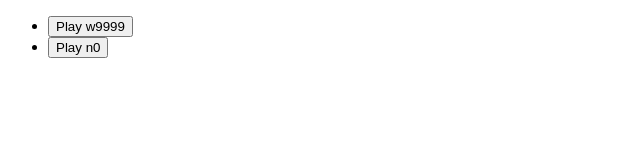
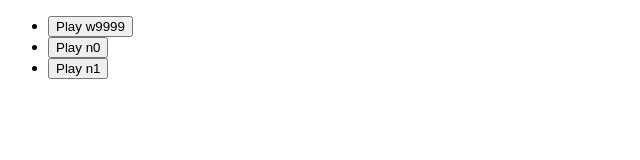
Before and after one commit to leroycep/explain-tinysynth, a plain HTML site: page index.html in a window 1280 px wide. Shown: the whole page, without its empty margins (0-640 px from the left). Drawn offline with Linux system fonts and the light colour scheme.

Commit message:
Implement `n1` noise

```diff
--- a/index.html
+++ b/index.html
@@ -8,6 +8,7 @@
     <ul>
       <li><button onclick="play_w9999()">Play w9999</button></li>
       <li><button onclick="play_n0()">Play n0</button></li>
+      <li><button onclick="play_n1()">Play n1</button></li>
     </ul>
   </body>
 </html>
--- a/index.js
+++ b/index.js
@@ -37,7 +37,8 @@ async function play_n0(frequency) {
   const num_samples_int = num_samples | 0;
   const noise_buffer = audio.createBuffer(1, num_samples_int, audio.sampleRate);
 
-  const noise_samples = noise_buffer .getChannelData(0);
+  // Generate white noise
+  const noise_samples = noise_buffer.getChannelData(0);
   for (let i = 0; i < num_samples_int; i += 1) {
     noise_samples[i] = Math.random() * 2.0 - 1.0;
   }
@@ -61,3 +62,52 @@ async function play_n0(frequency) {
   node.start(audio.currentTime);
   node.stop(audio.currentTime + 1);
 }
+
+// TODO: Figure out the name/properties of the n1 noise
+async function play_n1(frequency) {
+  const audio = await get_audio();
+
+  // Create an audio buffer to put noise in
+  const num_seconds = 0.5;
+  const num_samples = audio.sampleRate * num_seconds;
+  const num_samples_int = num_samples | 0;
+  const noise_buffer = audio.createBuffer(1, num_samples_int, audio.sampleRate);
+
+  // Generate noise by adding up a bunch of sine waves
+  const noise_samples = noise_buffer.getChannelData(0);
+  const ITERATIONS = 64;
+  for (let j = 0; j < ITERATIONS; j += 1) {
+    // Generate 2 random frequencies
+    const random_frequency1 = 440 * (Math.random() * 10.0 + 1.0);
+    const random_frequency2 = 440 * (Math.random() * 10.0 + 1.0);
+    for (let i = 0; i < noise_samples.length; i += 1) {
+      // We'll treat the noise buffer as a circle, where playing the entire sample gives you one rotation
+      const angle = (i / num_samples_int) * 2 * Math.PI;
+      const wave1 = Math.sin(angle * random_frequency1);
+      const wave2 = Math.sin(angle * random_frequency2);
+
+      const value = wave1 * wave2;
+
+      noise_samples[i] += value / 8;
+    }
+  }
+
+  // Create the node to play back the noise
+  const node = new AudioBufferSourceNode(audio, {
+    buffer: noise_buffer,
+    loop: true,
+  });
+
+  // Change the playback rate so we can get different "frequencies" of noise.
+  // We make middle C (440Hz) equal 1.0 playbackRate.
+  if (frequency) {
+    node.playbackRate = frequency / 440;
+  }
+
+  node
+    .connect(new GainNode(audio, { gain: 0.3 }))
+    .connect(audio.destination);
+
+  node.start(audio.currentTime);
+  node.stop(audio.currentTime + 1);
+}
```
